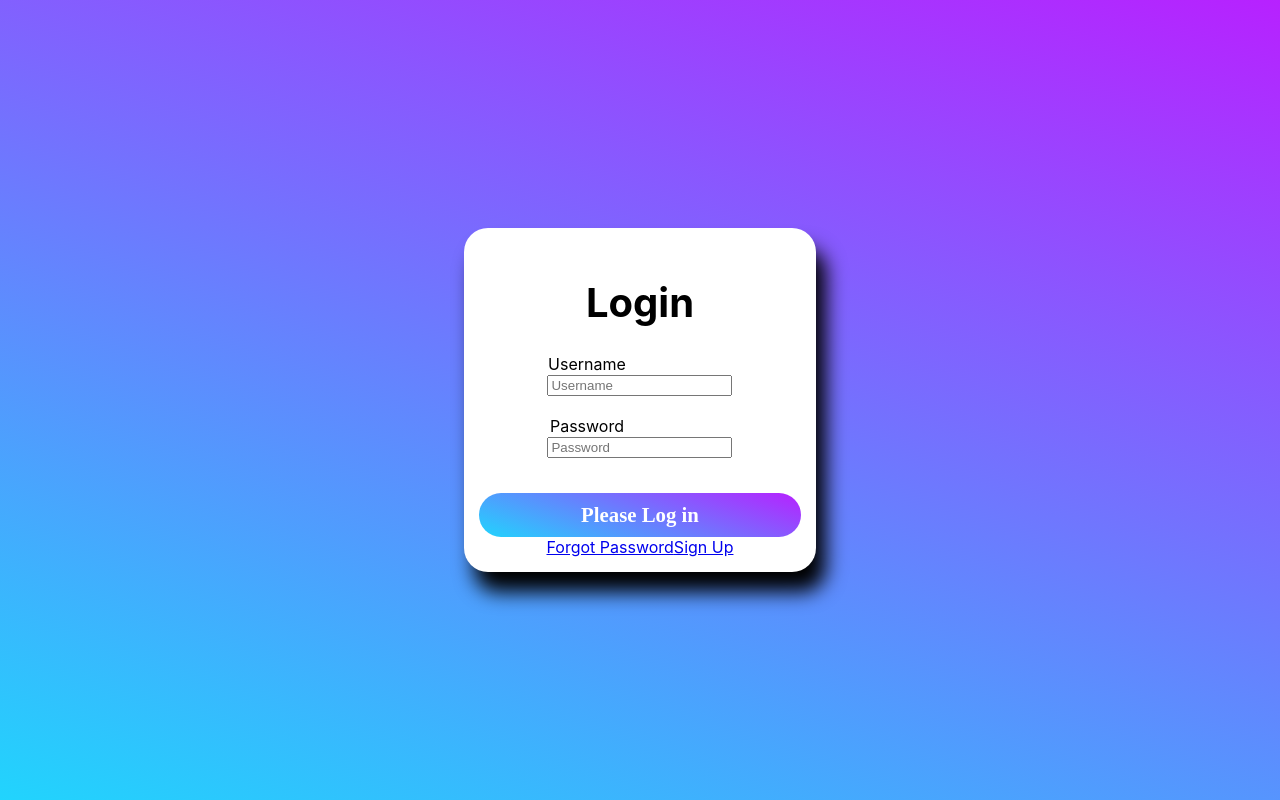
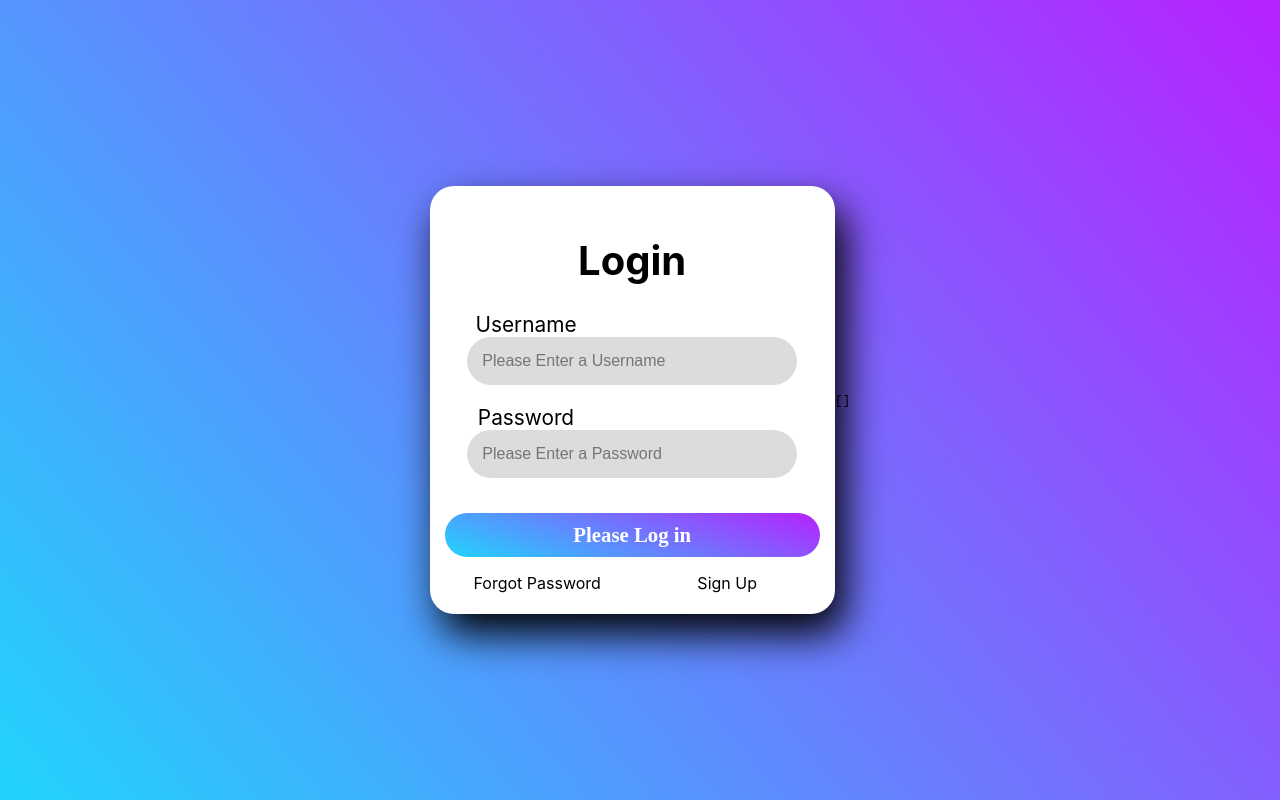
Before and after one commit to BuildWeek-FoodTruck-TrackR/front-end, a React (Create React App) app in the folder foodtruck/: page / in a window 1280 px wide. Shown: the top 800 px of the page. Built offline with nearby package versions, Linux system fonts and the light colour scheme.

Commit message:
done with form and validation, need to add it to react strap created by Aidan

```diff
--- a/foodtruck/package.json
+++ b/foodtruck/package.json
@@ -8,6 +8,7 @@
     "react-dom": "^16.13.1",
     "react-router-dom": "^5.2.0",
     "react-scripts": "3.4.1",
+    "reactstrap": "^8.4.1",
     "styled-components": "^5.1.1",
     "yup": "^0.29.1"
   },
--- a/foodtruck/src/App.js
+++ b/foodtruck/src/App.js
@@ -1,5 +1,4 @@
 import React from 'react';
-import logo from './logo.svg';
 import './App.css';
 import LoginForm from "./Components/LoginForm"
 import SignUpForm from "./Components/SignUpForm"
--- a/foodtruck/src/Components/LoginForm.jsx
+++ b/foodtruck/src/Components/LoginForm.jsx
@@ -1,26 +1,121 @@
-import React from "react"
-import { FormContainer, Form, Button } from "../styled.js"
+import React, { useState, useEffect } from "react";
+import axios from "axios";
+import * as yup from "yup";
+import "./LoginStyles.css"
+import { FormContainer, Form, FormLinks, Button } from "../styled.js"
 
 
+
+const formSchema = yup.object().shape({
+	name: yup.string().min(8, 'must have 8 or more characters').required("Name is a required field."),
+	password: yup.string()
+	  .required("Must add password")
+	  .min(3, '10 or more characters')
+  });
+
+ //LOGIN FORM
 const LoginForm = () => {
+	const [post, setPost] = useState([]);
+
+	const [formState, setFormState] = useState({
+		name: "",
+		password: "",
+	  });
+
+	  // state for our errors
+	  const [errors, setErrors] = useState({
+		name: "",
+		password: ""
+	  });
+
+
+	//ON SUBMIT FOR FORM
+	const formSubmit = e => {
+		e.preventDefault();
+		axios
+		  .post("https://reqres.in/api/users", formState)
+		  .then(res => {
+			setPost(res.data); //  use this state to display data on page instead of seeing it on the server
+
+			// form is reset if submit is successful
+			setFormState({
+			  name: "",
+			  password: ""
+			});
+		  })
+		  .catch(err => console.log(err.response));
+	  };
+
+
+	  //validate for errors
+	  const validateChange = e => {
+		// reach into schema to validate each key:value pair
+		yup
+		  .reach(formSchema, e.target.name)
+		  .validate(e.target.value)
+		  .then(valid => {
+			setErrors({
+			  ...errors,
+			  [e.target.name]: ""
+			});
+		  })
+		  .catch(err => {
+			setErrors({
+			  ...errors,
+			  [e.target.name]: err.errors[0]
+			});
+		  });
+	  };
+
+	  //display button true if name and password are true
+	  const [buttonDisabled, setButtonDisabled] = useState(true);
+
+	  //Will turn after page has loaded and form is validated
+	  useEffect(() => {
+		formSchema.isValid(formState).then(valid => {
+		  setButtonDisabled(!valid);
+		});
+	  }, [formState]);
+
+
+
+	  //INPUT CHANGE for input tags, add it to ONCHANGE event for both inputs
+	  const inputChange = e => {
+		  //synthetic event to use after form validation
+		e.persist();
+		//validate change for errors added here
+		validateChange(e);
+		setFormState({
+			...formState,
+			[e.target.name]: e.target.value
+		});
+	  };
 
     // Rigo working on login page
     return (
+
         <FormContainer>
-			<Form>
+			<Form onSubmit={formSubmit}>
 				<h1>Login</h1>
-				<label htmlFor="username">Username</label>
-					<input type="text" name="username" placeholder="Username" />
+				<label htmlFor="name">Username</label>
+				<input type="text" name="name" id="name" value={formState.name} onChange={inputChange} placeholder="Please Enter a Username" />
+				{errors.name.length > 0 ? <p className="errors">{errors.name}</p> : null}
 
-				<br/>
-				<label htmlFor="username">Password</label>
-				<input type="password" name="password" placeholder="Password" />
-				<Button>Please Log in</Button>
-				<div class="links">
+				<label htmlFor="password">Password</label>
+				<input type="password" name="password" id="username" value={formState.password} onChange={inputChange} placeholder="Please Enter a Password" />
+				{errors.password.length > 0 ? <p className="errors">{errors.password}</p> : null}
+
+
+				{/* button to submit form, will only display if inputs are true  */}
+				<Button disabled={buttonDisabled}>Please Log in</Button>
+
+				<FormLinks>
 					<a href="#">Forgot Password</a>
 					<a href="#">Sign Up</a>
-				</div>
+				</FormLinks>
 			</Form>
+			{/* displaying our post request data */}
+			<pre>{JSON.stringify(post, null, 2)}</pre>
 		</FormContainer>
     )
 }
--- /dev/null
+++ b/foodtruck/src/Components/LoginStyles.css
@@ -0,0 +1,4 @@
+.errors {
+    color: red;
+    font-size: 1em;
+}
--- a/foodtruck/src/styled.js
+++ b/foodtruck/src/styled.js
@@ -7,7 +7,7 @@ export const FormContainer = styled.div`
 	align-items: center;
 	justify-content: center;
 	background-color: #21D4FD;
-	background-image: linear-gradient(19deg, #21D4FD 0%, #B721FF 100%);
+	background-image: linear-gradient(50deg, #21D4FD 0%, #B721FF 100%);
   	height: 100vh;
 `;
 
@@ -17,7 +17,7 @@ export const Form = styled.form`
 	border-radius: 24px;
 	padding: 15px;
 	background-color: white;
-    box-shadow: 10px 20px 20px black;
+    box-shadow: 10px 20px 40px black;
     h1 {
         text-align: center;
         font-size: 2.5rem;
@@ -26,16 +26,24 @@ export const Form = styled.form`
     label {
         display: block;
         width: 30%;
-        margin-left: 60px;
+        margin-left: 25px;
         margin-top: 20px;
+        font-size: 1.3em;
     }
     input {
         outline: none;
         margin: 0;
+        width: 80%;
+        border: none;
+        border-radius: 24px;
+        font-size: 1rem;
+        background-color: gainsboro;
+        padding: 15px;
+        &:focus {
+            border: 2px #21D4FD solid;
+        }
     }
 `;
-
-
 
 export const Button = styled.button`
     background-color:  #E0E0E0;
@@ -50,5 +58,33 @@ export const Button = styled.button`
   	font-size: 1.3rem;
 	font-weight: bold;
 	border-radius: 24px;
-	transition: 0.25s;
-`
+    transition: 0.25s;
+    &:hover {
+        opacity: 0.8;
+    }
+`;
+
+export const FormLinks = styled.div`
+    margin-top: 10px;
+    display: flex;
+    flex-wrap: wrap;
+    flex-direction: row;
+    a {
+	background-color: white;
+	border-radius: 24px;
+	font-weight: 400;
+	color: black;
+	line-height: 12px;
+	flex: 1;
+	text-align: center;
+	padding: 10px;
+	text-decoration: none;
+    transition: 0.25s;
+    }
+    &:hover {
+        opacity: 0.7;
+    }
+    a:first-of-type {
+	margin-right: 5px;
+}
+`;
```
Also changed, not shown: 1 other file (tests, documents, lock files or other folders).
